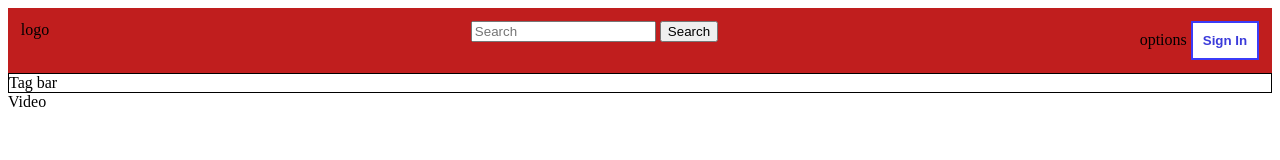
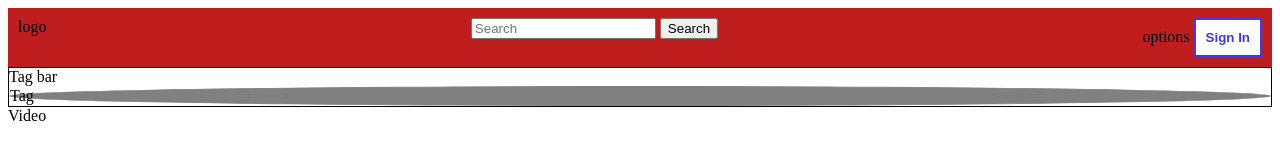
Before and after one commit to Mount-Blanc/Youtube-Clone, a plain HTML site: page index.html in a window 1280 px wide. Drawn offline with Linux system fonts and the light colour scheme.

```diff
--- a/CSS/style.css
+++ b/CSS/style.css
@@ -1,8 +1,8 @@
 .container {
     display:flex;
     background-color: #c01e1e;;
-    padding: 1vw;
     justify-content: space-between;
+    padding:10px;
 }
 
 .tag-bar {
@@ -15,3 +15,9 @@
     padding:10px;
     font-weight:bold;
 }
+
+.Tag {
+    background-color: grey;
+    border-radius:50%;
+    border: 1px solid grey;
+}
--- a/index.html
+++ b/index.html
@@ -1,7 +1,7 @@
 <!DOCTYPE html>
 <html lang="en">
 <head>
-    <link rel="stylesheet" href="./CSS/style.css">
+    <link rel="stylesheet" href="./CSS/style.css"
     <meta charset="UTF-8">
     <meta http-equiv="X-UA-Compatible" content="IE=edge">
     <meta name="viewport" content="width=device-width, initial-scale=1.0">
@@ -18,7 +18,9 @@
         <button class="btn">Sign In</button>
         </div>
     </div>
-    <div class="tag-bar">Tag bar</div>
+    <div class="tag-bar">Tag bar
+        <div class="Tag">Tag</div>
+    </div>
     <div>Video</div>
 </body>
 </html>
```
Also changed, not shown: CSS/Button.css (deleted, +0 -7 lines).
